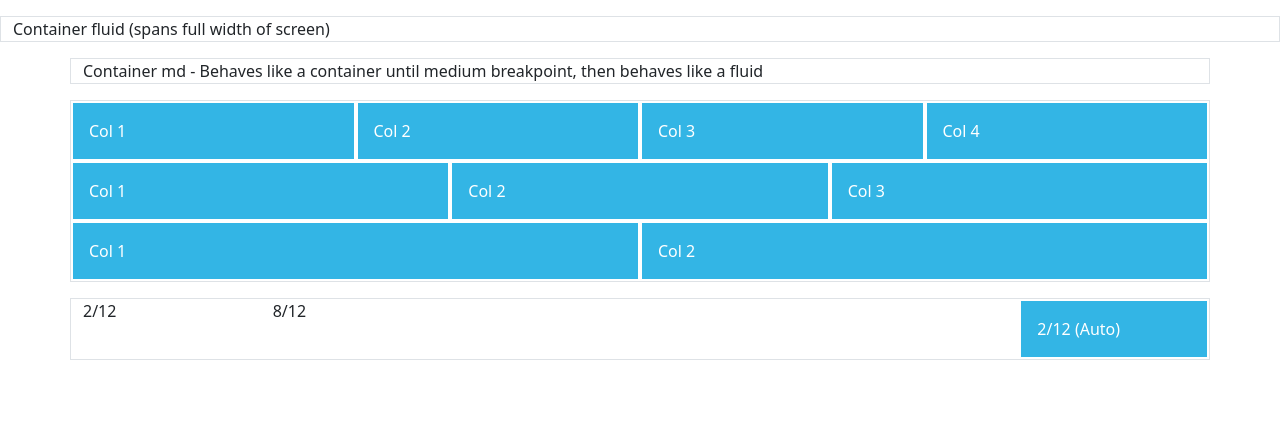
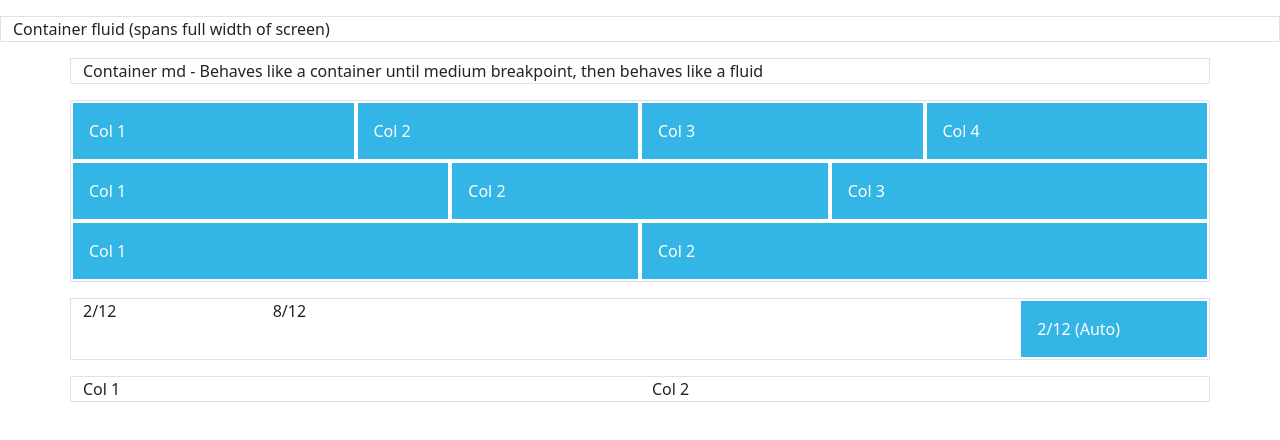
Before and after one commit to reubendawe/bootstrap-learning, a website: page cdn/index.html in a window 1280 px wide. Drawn offline with nearby package versions, Linux system fonts and the light colour scheme.

Commit message:
Experimentation with break points - Up to 29:07

```diff
--- a/cdn/index.html
+++ b/cdn/index.html
@@ -82,6 +82,19 @@
         </div>
     </div>
 
+    <!-- Grid - experimenting with breakpoints -->
+
+    <div class="container-md border mt-3">
+        <div class="row">
+            <div class="col-sm-10 col-md-8 col-xl-6">
+                Col 1
+            </div>
+            <div class="col-sm-2 col-md-4 col-xl-6">
+                Col 2
+            </div>
+        </div>
+    </div>
+
     <script src="https://cdn.jsdelivr.net/npm/@popperjs/core@2.11.8/dist/umd/popper.min.js" integrity="sha384-I7E8VVD/ismYTF4hNIPjVp/Zjvgyol6VFvRkX/vR+Vc4jQkC+hVqc2pM8ODewa9r" crossorigin="anonymous"></script>
     <script src="https://cdn.jsdelivr.net/npm/bootstrap@5.3.7/dist/js/bootstrap.min.js" integrity="sha384-7qAoOXltbVP82dhxHAUje59V5r2YsVfBafyUDxEdApLPmcdhBPg1DKg1ERo0BZlK" crossorigin="anonymous"></script>
 </body>
```
